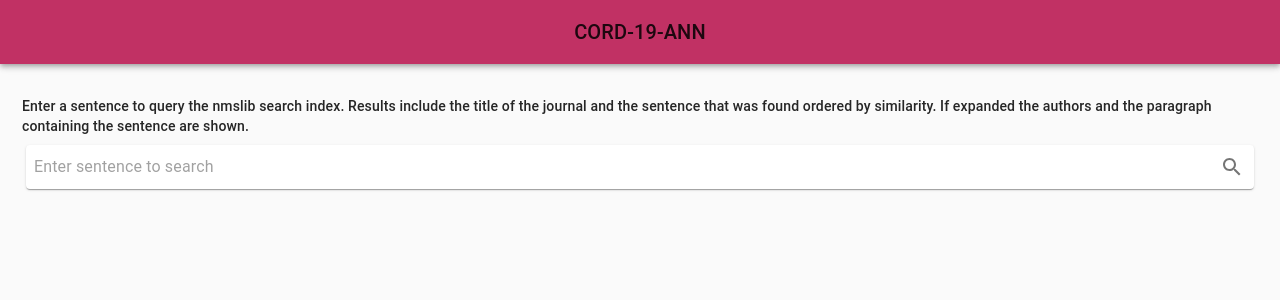
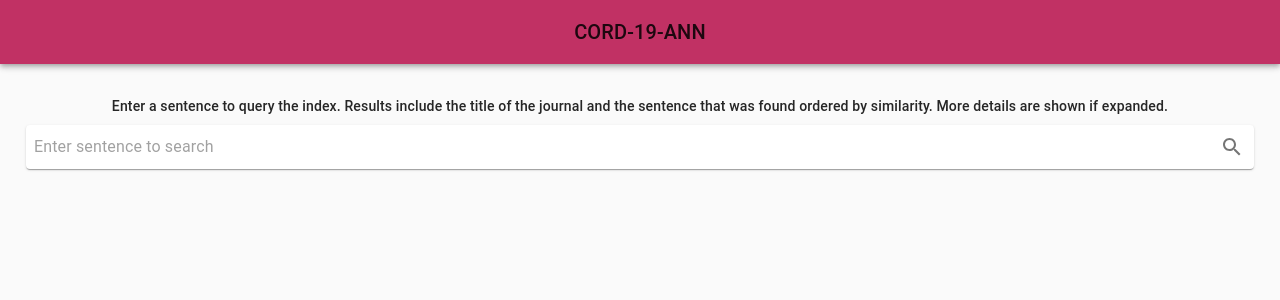
Before and after one commit to SeanNaren/CORD-19-ANN, a React app in the folder frontend/: page / in a window 1280 px wide. Shown: the top 300 px of the page. Built offline with nearby package versions, Linux system fonts and the light colour scheme.

Commit message:
Modified description

```diff
--- a/frontend/src/components/LandingPage.js
+++ b/frontend/src/components/LandingPage.js
@@ -17,7 +17,7 @@ function LandingPage() {
 
   return (
     <div className={classes.root}>
-      <h3 align='left'>Enter a sentence to query the nmslib search index. Results include the title of the journal and the sentence that was found ordered by similarity. If expanded the authors and the paragraph containing the sentence are shown.</h3>
+      <h3 align='left'>Enter a sentence to query the index. Results include the title of the journal and the sentence that was found ordered by similarity. More details are shown if expanded.</h3>
       <SearchBar />
     </div>
   )
```
